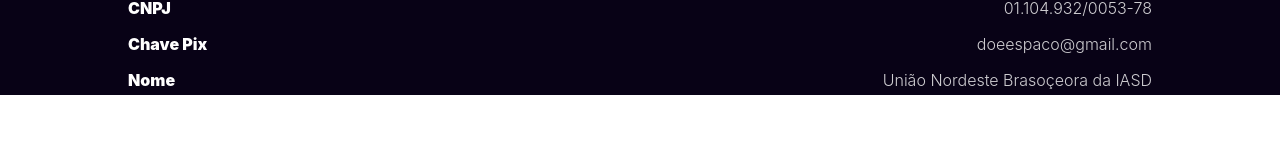
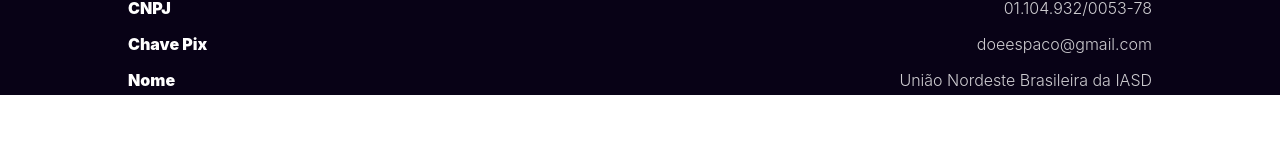
Before and after one commit to kduFL/espaco-web, a Next.js app: page / in a window 1280 px wide. Shown: the part 705-865 px from the top of the page. Built offline with nearby package versions, Linux system fonts and the light colour scheme.

Commit message:
Teste bug h1

```diff
--- a/pages/index.js
+++ b/pages/index.js
@@ -4,7 +4,7 @@
 export default function Home() {
   return (
     <div className={styles.container}>
-      <h1 className={styles.title}>O pix do Espaço está disponivel!</h1>
+      <p className={styles.title}>O pix do Espaço está disponivel!</p>
       <h2 className={styles.descricao}>
         Abra o app em que vai fazer a transferência, escanei o <b>QR Code</b> ou
         cole a <b>chave PIX</b>
@@ -28,7 +28,7 @@
 
         <div className={styles.rowDados}>
           <p className={styles.titleDados}>Nome</p>
-          <p className={styles.valueDados}>União Nordeste Brasoçeora da IASD</p>
+          <p className={styles.valueDados}>União Nordeste Brasileira da IASD</p>
         </div>
 
         <div className={styles.rowDados}>
```
